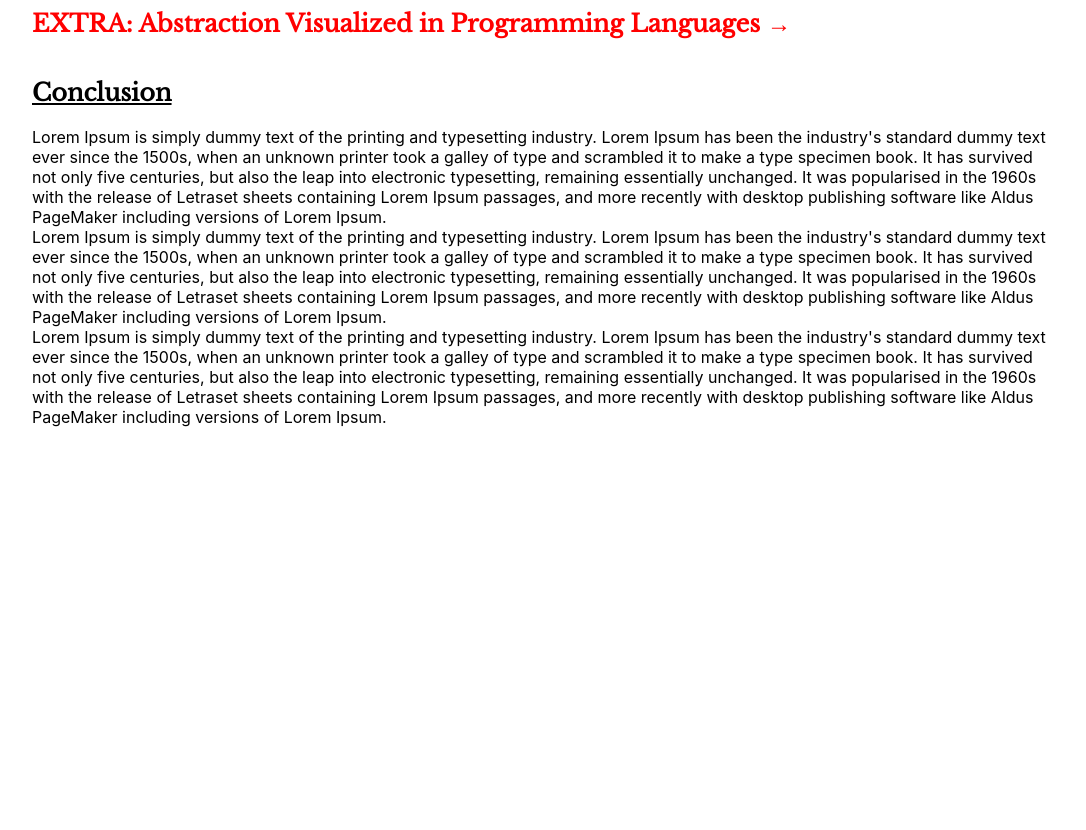
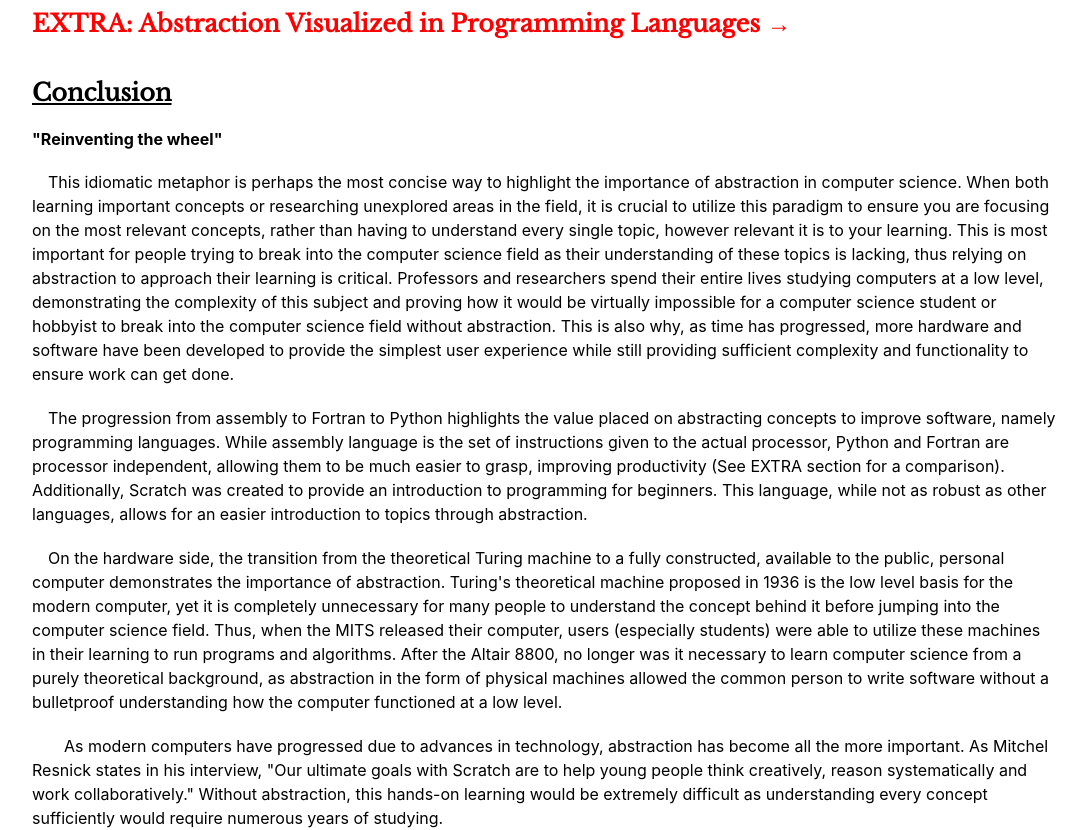
Before and after one commit to dylant1/virtual-museum, a Next.js app: page / in a window 1280 px wide. Shown: the part 960-1790 px from the top of the page, without its empty margins (96-1182 px from the left). Before the commit the page ends 1387 px from the top, so only its background shows below. Built offline with nearby package versions, Linux system fonts and the light colour scheme.

Commit message:
Update conclusion

```diff
--- a/package.json
+++ b/package.json
@@ -12,10 +12,14 @@
     "@mdx-js/loader": "^2.1.5",
     "@mdx-js/react": "^2.1.5",
     "@next/mdx": "^12.3.1",
+    "highlight.js": "^11.6.0",
     "next": "12.3.1",
+    "prism-react-renderer": "^1.3.5",
+    "prismjs": "^1.29.0",
     "react": "18.2.0",
     "react-chrono": "^1.19.2",
     "react-dom": "18.2.0",
+    "react-live": "^3.1.1",
     "styled-components": "^5.3.6"
   },
   "devDependencies": {
--- a/pages/index.js
+++ b/pages/index.js
@@ -2,7 +2,7 @@ import styled from "styled-components";
 import { Navbar } from "../components/Navbar";
 import { Chrono } from "react-chrono";
 import Link from "next/link";
-  export const Title = styled.h1`
+export const Title = styled.h1`
   font-family: "Libre Baskerville", serif;
 `;
 export const Wrapper = styled.div`
@@ -150,40 +150,69 @@ export default function Home() {
       </Body>
       <Body>
         <BodyHeader>Conclusion</BodyHeader>
-        <div>
-          Lorem Ipsum is simply dummy text of the printing and typesetting
-          industry. Lorem Ipsum has been the industry&apos;s standard dummy text
-          ever since the 1500s, when an unknown printer took a galley of type
-          and scrambled it to make a type specimen book. It has survived not
-          only five centuries, but also the leap into electronic typesetting,
-          remaining essentially unchanged. It was popularised in the 1960s with
-          the release of Letraset sheets containing Lorem Ipsum passages, and
-          more recently with desktop publishing software like Aldus PageMaker
-          including versions of Lorem Ipsum.
-        </div>{" "}
-        <div>
-          Lorem Ipsum is simply dummy text of the printing and typesetting
-          industry. Lorem Ipsum has been the industry&apos;s standard dummy text
-          ever since the 1500s, when an unknown printer took a galley of type
-          and scrambled it to make a type specimen book. It has survived not
-          only five centuries, but also the leap into electronic typesetting,
-          remaining essentially unchanged. It was popularised in the 1960s with
-          the release of Letraset sheets containing Lorem Ipsum passages, and
-          more recently with desktop publishing software like Aldus PageMaker
-          including versions of Lorem Ipsum.
-        </div>{" "}
-        <div>
-          Lorem Ipsum is simply dummy text of the printing and typesetting
-          industry. Lorem Ipsum has been the industry&apos;s standard dummy text
-          ever since the 1500s, when an unknown printer took a galley of type
-          and scrambled it to make a type specimen book. It has survived not
-          only five centuries, but also the leap into electronic typesetting,
-          remaining essentially unchanged. It was popularised in the 1960s with
-          the release of Letraset sheets containing Lorem Ipsum passages, and
-          more recently with desktop publishing software like Aldus PageMaker
-          including versions of Lorem Ipsum.
-        </div>
+        <h4>&quot;Reinventing the wheel&quot;</h4>
+        <BodyText>
+          &emsp;This idiomatic metaphor is perhaps the most concise way to
+          highlight the importance of abstraction in computer science. When both
+          learning important concepts or researching unexplored areas in the
+          field, it is crucial to utilize this paradigm to ensure you are
+          focusing on the most relevant concepts, rather than having to
+          understand every single topic, however relevant it is to your
+          learning. This is most important for people trying to break into the
+          computer science field as their understanding of these topics is
+          lacking, thus relying on abstraction to approach their learning is
+          critical. Professors and researchers spend their entire lives studying
+          computers at a low level, demonstrating the complexity of this subject
+          and proving how it would be virtually impossible for a computer
+          science student or hobbyist to break into the computer science field
+          without abstraction. This is also why, as time has progressed, more
+          hardware and software have been developed to provide the simplest user
+          experience while still providing sufficient complexity and
+          functionality to ensure work can get done.{" "}
+        </BodyText>
+        <br />
+        <BodyText>
+          &emsp;The progression from assembly to Fortran to Python highlights
+          the value placed on abstracting concepts to improve software, namely
+          programming languages. While assembly language is the set of
+          instructions given to the actual processor, Python and Fortran are
+          processor independent, allowing them to be much easier to grasp,
+          improving productivity (See EXTRA section for a comparison).
+          Additionally, Scratch was created to provide an introduction to
+          programming for beginners. This language, while not as robust as other
+          languages, allows for an easier introduction to topics through
+          abstraction.
+        </BodyText>
+        <br />
+        <BodyText>
+          &emsp;On the hardware side, the transition from the theoretical Turing
+          machine to a fully constructed, available to the public, personal
+          computer demonstrates the importance of abstraction. Turing&apos;s
+          theoretical machine proposed in 1936 is the low level basis for the
+          modern computer, yet it is completely unnecessary for many people to
+          understand the concept behind it before jumping into the computer
+          science field. Thus, when the MITS released their computer, users
+          (especially students) were able to utilize these machines in their
+          learning to run programs and algorithms. After the Altair 8800, no
+          longer was it necessary to learn computer science from a purely
+          theoretical background, as abstraction in the form of physical
+          machines allowed the common person to write software without a
+          bulletproof understanding how the computer functioned at a low level.
+        </BodyText>
+        <br />
+        <BodyText>
+          &emsp; As modern computers have progressed due to advances in
+          technology, abstraction has become all the more important. As Mitchel
+          Resnick states in his interview, &quot;Our ultimate goals with Scratch
+          are to help young people think creatively, reason systematically and
+          work collaboratively.&quot; Without abstraction, this hands-on
+          learning would be extremely difficult as understanding every concept
+          sufficiently would require numerous years of studying.
+        </BodyText>
       </Body>
+      {/* <Body>
+        <BodyHeader>Bibliography</BodyHeader>
+            </Body> */}
     </Wrapper>
   );
 }
```
Also changed, not shown: pages/extra.js (+104 -1 lines), pages/fortran.js (+29 -2 lines), pages/mitchelresnick.js (+19 -7 lines), pages/personalcomputer.js (+11 -0 lines), pages/python.js (+11 -0 lines), pages/styles.js (added, +34 -0 lines), 1 other file (tests, documents, lock files or other folders).
